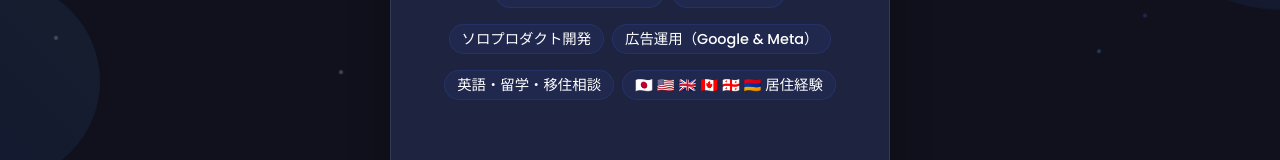
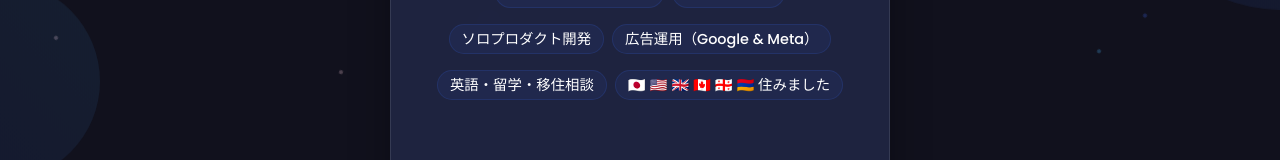
Before and after one commit to farang-dev/fuminozawa-portfolio-2.0, a Next.js app: page / in a window 1280 px wide. Both pictures are taken after a click on the element "🇯🇵". Shown: the part 449-609 px from the top of the page. Built offline with nearby package versions, Linux system fonts and the light colour scheme.

Commit message:
front - text mod again

```diff
--- a/src/app/page.tsx
+++ b/src/app/page.tsx
@@ -457,7 +457,7 @@ export default function Home() {
                     <li className="chip">ソロプロダクト開発</li>
                     <li className="chip">広告運用（Google & Meta）</li>
                     <li className="chip">英語・留学・移住相談</li>
-                    <li className="chip">🇯🇵 🇺🇸 🇬🇧 🇨🇦 🇬🇪 🇦🇲 居住経験</li>
+                    <li className="chip">🇯🇵 🇺🇸 🇬🇧 🇨🇦 🇬🇪 🇦🇲 住みました</li>
                   </>
                 )}
               </ul>
```
